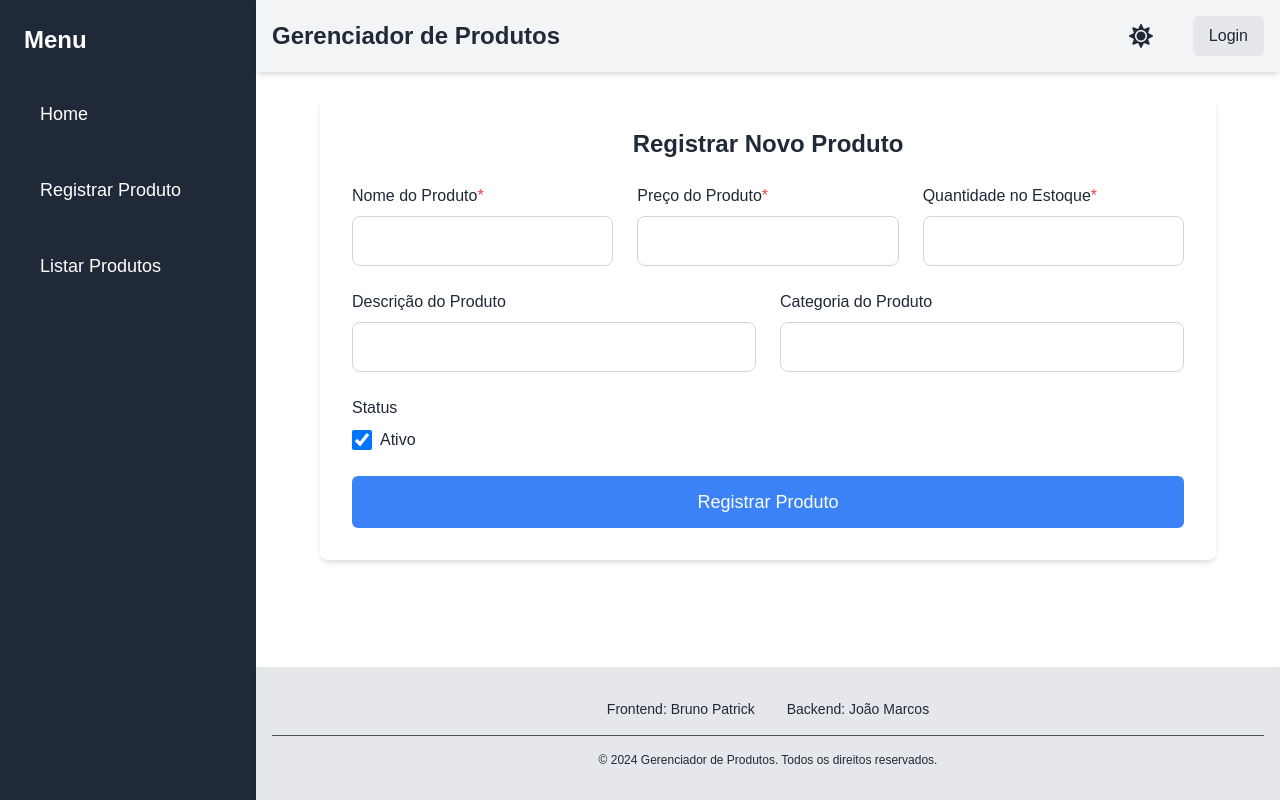
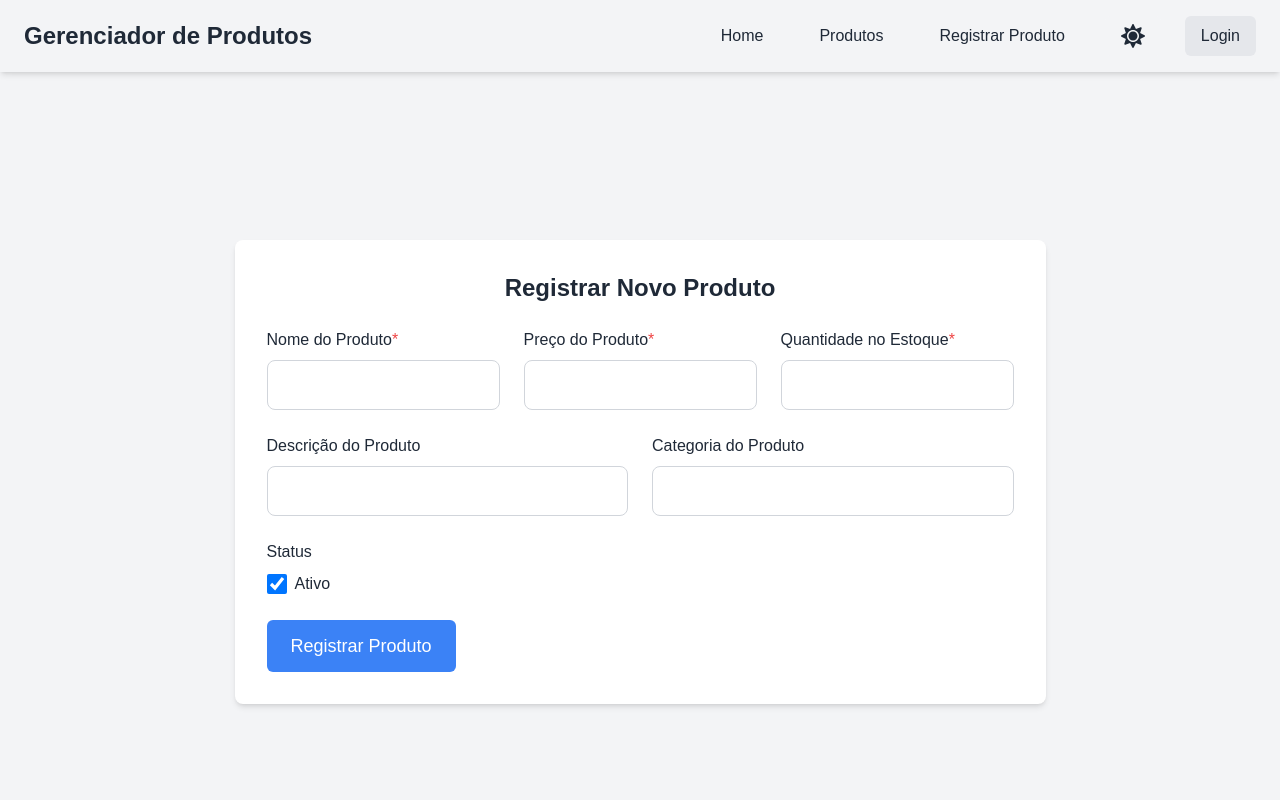
Before and after one commit to Patrick0402/frontend, a Next.js app: page /products/register in a window 1280 px wide. Shown: the top 800 px of the page. Built offline with nearby package versions, Linux system fonts and the light colour scheme.

Commit message:
Atualização layout

```diff
--- a/src/app/layout.tsx
+++ b/src/app/layout.tsx
@@ -4,7 +4,9 @@ import type { Metadata } from "next";
 import localFont from "next/font/local";
 import "./globals.css";
 import { ThemeProvider } from "../context/themeContext"; // Importa o ThemeProvider
-
+import Header from "@/components/layout/Header"; // Importa o Header
+import Footer from "@/components/layout/Footer"; // Importa o Footer
+import Sidebar from "@/components/layout/Sidebar"; // Importa o Sidebar
 
 const geistSans = localFont({
   src: "../../public/fonts/GeistVF.woff",
@@ -34,9 +36,26 @@ export default function RootLayout({
         className={`${geistSans.variable} ${geistMono.variable} antialiased`}
       >
         <ThemeProvider>
-          {children}
+          {/* Layout de Flexbox */}
+          <div className="flex min-h-screen flex-col">
+            {/* Cabeçalho */}
+            <Header />
+
+            {/* Layout principal com Sidebar e Conteúdo */}
+            <div className="flex flex-1">
+              {/* Sidebar */}
+
+
+              {/* Conteúdo principal */}
+              <main className="flex-1 bg-gray-100">
+                {children}
+              </main>
+            </div>
+
+            {/* Rodapé */}
+            <Footer />
+          </div>
         </ThemeProvider>
-
       </body>
     </html>
   );
--- a/src/app/page.tsx
+++ b/src/app/page.tsx
@@ -9,14 +9,8 @@ import Button from "../components/ui/Button";
 const HomePage: React.FC = () => {
   return (
     <div className="min-h-screen flex bg-gray-100 dark:bg-gray-900">
-      {/* Sidebar */}
-      <Sidebar />
-
       <div className="flex-1 flex flex-col">
-        {/* Header */}
-        <Header />
-
-        <main className="flex-1 p-6 space-y-6 bg-white dark:bg-gray-700">
+        <div className="flex-1 p-6 space-y-6 bg-white dark:bg-gray-600">
           <div className="text-3xl font-semibold text-gray-800 dark:text-gray-100">
             Bem-vindo ao Gerenciador de Produtos
           </div>
@@ -38,11 +32,7 @@ const HomePage: React.FC = () => {
               </Button>
             </Link>
           </div>
-
-        </main>
-
-        {/* Footer */}
-        <Footer />
+        </div>
       </div>
     </div>
   );
--- a/src/app/products/page.tsx
+++ b/src/app/products/page.tsx
@@ -1,21 +1,18 @@
 // src/app/products/page.tsx
 import React from "react";
-import Header from "../../components/layout/Header";
-import Sidebar from "../../components/layout/Sidebar";
-import Footer from "../../components/layout/Footer";
 import ProductList from "../../components/product/ProductList";
 
 const ProductsPage: React.FC = () => {
 
   return (
-    <div className="min-h-screen flex bg-gray-100 dark:bg-gray-900">
-      <Sidebar />
+    <div className="min-h-screen flex">
+
       <div className="flex-1 flex flex-col">
-        <Header />
-        <main className="flex-1 p-6 space-y-6 bg-white dark:bg-gray-700">
+
+        <div className="flex-1 p-6 space-y-6 bg-white dark:bg-gray-600">
           <ProductList />
-        </main>
-        <Footer />
+        </div>
+
       </div>
     </div>
   );
--- a/src/app/products/register/page.tsx
+++ b/src/app/products/register/page.tsx
@@ -1,29 +1,12 @@
-"use client"; // Para garantir que a página será renderizada no lado do cliente
+"use client"; // Garante que a página será renderizada no lado do cliente
 
 import React from "react";
-import Header from "../../../components/layout/Header";  // Importando o Header
-import Sidebar from "../../../components/layout/Sidebar";  // Importando o Sidebar
-import Footer from "../../../components/layout/Footer";  // Importando o Footer
 import ProductForm from "@/components/product/ProductForm";  // Importando o formulário de produto
 
 const RegisterProductPage: React.FC = () => {
   return (
-    <div className="min-h-screen bg-gray-100 dark:bg-gray-900 flex">
-      {/* Sidebar */}
-      <Sidebar />
-
-      <div className="flex-1 flex flex-col">
-        {/* Header */}
-        <Header />
-
-        <main className="flex-1 p-6 space-y-6 bg-white dark:bg-gray-700">
-          {/* Formulário para registrar um novo produto */}
-          <ProductForm />
-        </main>
-
-        {/* Footer */}
-        <Footer />
-      </div>
+    <div className="min-h-screen bg-gray-100 dark:bg-gray-600 flex items-center justify-center">
+        <ProductForm />
     </div>
   );
 };
--- a/src/components/layout/Footer.tsx
+++ b/src/components/layout/Footer.tsx
@@ -3,7 +3,7 @@ import React from "react";
 
 const Footer: React.FC = () => {
   return (
-    <footer className="bg-gray-200 text-white py-8 shadow-md dark:bg-gray-800 dark:text-white">
+    <footer className="bg-gray-300 text-white py-8 shadow-md dark:bg-gray-900 dark:text-white">
       <div className="max-w-screen-xl mx-auto px-4">
         <div className="flex flex-col items-center space-y-4">
           <div className="flex space-x-8 text-sm">
--- a/src/components/layout/Header.tsx
+++ b/src/components/layout/Header.tsx
@@ -2,18 +2,40 @@
 import React from "react";
 import Button from "../ui/Button";
 import Link from "next/link";
-import ThemeToggle from "../ui/ThemeToggle"; // Import the theme toggle component
+import ThemeToggle from "../ui/ThemeToggle";
 
 const Header: React.FC = () => {
   return (
-    <header className="sticky top-0 z-50 p-4 bg-gray-100 shadow-md dark:bg-gray-800 dark:text-white transition-all duration-300 ease-in-out">
-      <div className="container mx-auto flex items-center justify-between">
+    <header className="sticky top-0 z-50 p-4 bg-gray-100 shadow-md dark:bg-gray-700 dark:text-white transition-all duration-300 ease-in-out">
+      <div className="flex items-center justify-between w-full px-2">
+        {/* Logo/Texto do título */}
         <div className="text-2xl font-semibold text-gray-800 dark:text-gray-100">
           Gerenciador de Produtos
         </div>
+
+        {/* Links de navegação e botões */}
         <div className="space-x-6 flex items-center">
-          {/* Theme Toggle Button */}
+          {/* Links de navegação */}
+          <Link href="/" passHref>
+            <Button variant="link" size="medium">
+              Home
+            </Button>
+          </Link>
+          <Link href="/products" passHref>
+            <Button variant="link" size="medium">
+              Produtos
+            </Button>
+          </Link>
+          <Link href="/products/register" passHref>
+            <Button variant="link" size="medium">
+              Registrar Produto
+            </Button>
+          </Link>
+
+          {/* Componente de troca de tema */}
           <ThemeToggle />
+
+          {/* Link de login */}
           <Link href="/login" passHref>
             <Button variant="secondary" size="medium">
               Login
--- a/src/components/layout/Sidebar.tsx
+++ b/src/components/layout/Sidebar.tsx
@@ -4,7 +4,7 @@ import Link from "next/link";
 
 const Sidebar: React.FC = () => {
   return (
-    <div className="w-64 bg-gray-800 text-white min-h-screen p-6 dark:bg-gray-900 dark:text-gray-100">
+    <div className="w-64 bg-gray-200 text-gray-800 min-h-screen p-6 dark:bg-gray-800 dark:text-gray-100">
       <div className="text-2xl font-semibold mb-8">Menu</div>
       <ul className="space-y-6">
         <li>
--- a/src/components/ui/Button.tsx
+++ b/src/components/ui/Button.tsx
@@ -1,11 +1,11 @@
 "use client";
 
 import React from "react";
-import { useTheme } from "../../context/themeContext"; // Importing the theme context hook
-import { FaSun, FaMoon } from "react-icons/fa"; // Importing sun and moon icons from React Icons
+import { useTheme } from "../../context/themeContext"; // Importando o hook do contexto de tema
+import { FaSun, FaMoon } from "react-icons/fa"; // Importando os ícones de sol e lua
 
 interface ButtonProps extends React.ButtonHTMLAttributes<HTMLButtonElement> {
-  variant?: "primary" | "secondary" | "danger" | "theme";
+  variant?: "primary" | "secondary" | "danger" | "theme" | "link"; // Adicionando a variante "link"
   size?: "small" | "medium" | "large";
   isLoading?: boolean;
   children: React.ReactNode;
@@ -18,29 +18,35 @@ const Button: React.FC<ButtonProps> = ({
   children,
   ...props
 }) => {
-  const { theme, toggleTheme } = useTheme(); // Use the theme context
+  const { theme, toggleTheme } = useTheme(); // Usando o contexto de tema
 
-  // Map for the button variants
+  // Definindo as classes de estilo para cada variante de botão
   const variantClasses = {
     primary: "bg-blue-500 text-white hover:bg-blue-600",
     secondary: "bg-gray-200 text-gray-800 hover:bg-gray-300",
     danger: "bg-red-500 text-white hover:bg-red-600",
     theme: theme === "dark"
-      ? "bg-gray-800 text-white hover:bg-gray-700"  // Dark mode button
-      : "bg-gray-100 text-gray-800 hover:bg-gray-200", // Light mode button
+      ? "bg-gray-800 text-white hover:bg-gray-700"
+      : "bg-gray-100 text-gray-800 hover:bg-gray-200",
+    link: theme === "dark"
+      ? "bg-transparent text-white hover:text-gray-100"
+      : "bg-transparent text-gray-800 hover:text-blue-900"
   };
 
-  // Map for size variants
+  // Definindo as classes de estilo para os tamanhos de botão
   const sizeClasses = {
     small: "px-3 py-1 text-sm",
-    medium: "px-4 py-2",
+    medium: "px-4 py-2 text-base", // Usando text-base para garantir uma boa leitura
     large: "px-6 py-3 text-lg",
   };
 
-  // Determine the classNames for the button
-  const buttonClassNames = `flex items-center justify-center rounded-md font-medium transition ${variantClasses[variant]} ${sizeClasses[size]} ${isLoading ? "opacity-50 cursor-not-allowed" : ""} w-full`;
+  // Tornando o botão responsivo
+  const responsiveClasses = "w-full sm:w-auto"; // O botão terá 100% de largura em telas pequenas e ajustará em telas maiores
 
-  // Universal dark mode icon (moon icon or other) for theme toggle
+  // Combinando as classes em uma string
+  const buttonClassNames = `flex items-center justify-center rounded-md font-medium transition-all ${variantClasses[variant]} ${sizeClasses[size]} ${responsiveClasses} ${isLoading ? "opacity-50 cursor-not-allowed" : ""}`;
+
+  // Definindo o ícone baseado no tema
   const themeIcon = theme === "dark" ? (
     <FaMoon className="h-6 w-6" />
   ) : (
@@ -51,7 +57,7 @@ const Button: React.FC<ButtonProps> = ({
     <button
       className={buttonClassNames}
       disabled={isLoading || props.disabled}
-      onClick={variant === "theme" ? toggleTheme : undefined} // Only toggle theme for "theme" variant
+      onClick={variant === "theme" ? toggleTheme : undefined} // Aciona o toggle de tema apenas se a variante for "theme"
       {...props}
     >
       {isLoading && (
@@ -76,7 +82,7 @@ const Button: React.FC<ButtonProps> = ({
           ></path>
         </svg>
       )}
-      {variant === "theme" ? themeIcon : children} {/* Show the universal theme icon for "theme" variant, otherwise show children */}
+      {variant === "theme" ? themeIcon : children} {/* Exibe o ícone de tema ou o conteúdo do botão */}
     </button>
   );
 };
--- a/src/services/api.ts
+++ b/src/services/api.ts
@@ -2,7 +2,7 @@
 import axios from "axios";
 
 const api = axios.create({
-  baseURL: "http://localhost:3001",
+  baseURL: "https://sturdy-space-rotary-phone-jx7jjxq9q6rfq4g4-3001.app.github.dev/",
 });
 
 export default api;
```
Also changed, not shown: src/app/products/[id]/page.tsx (+21 -33 lines).
